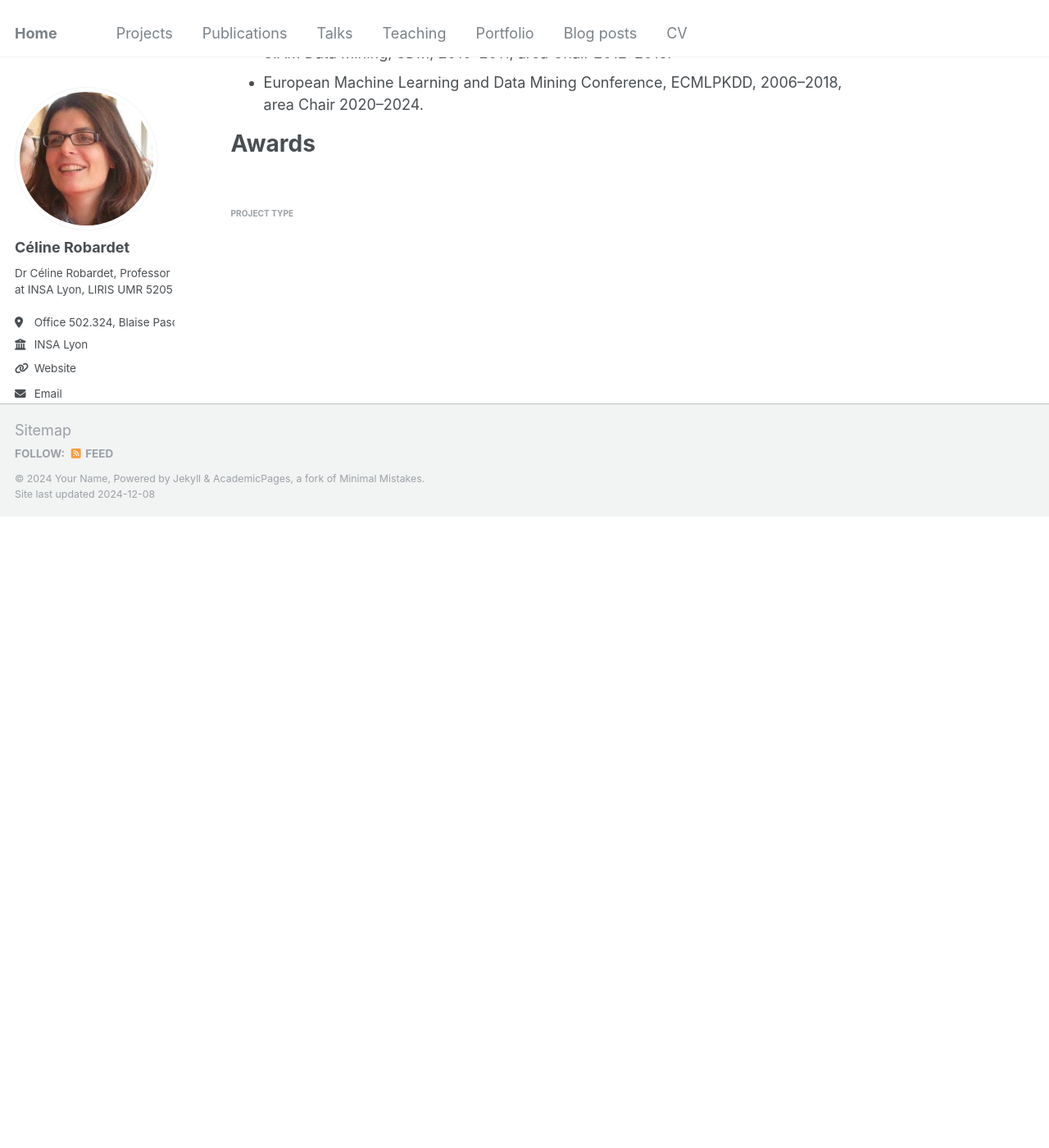
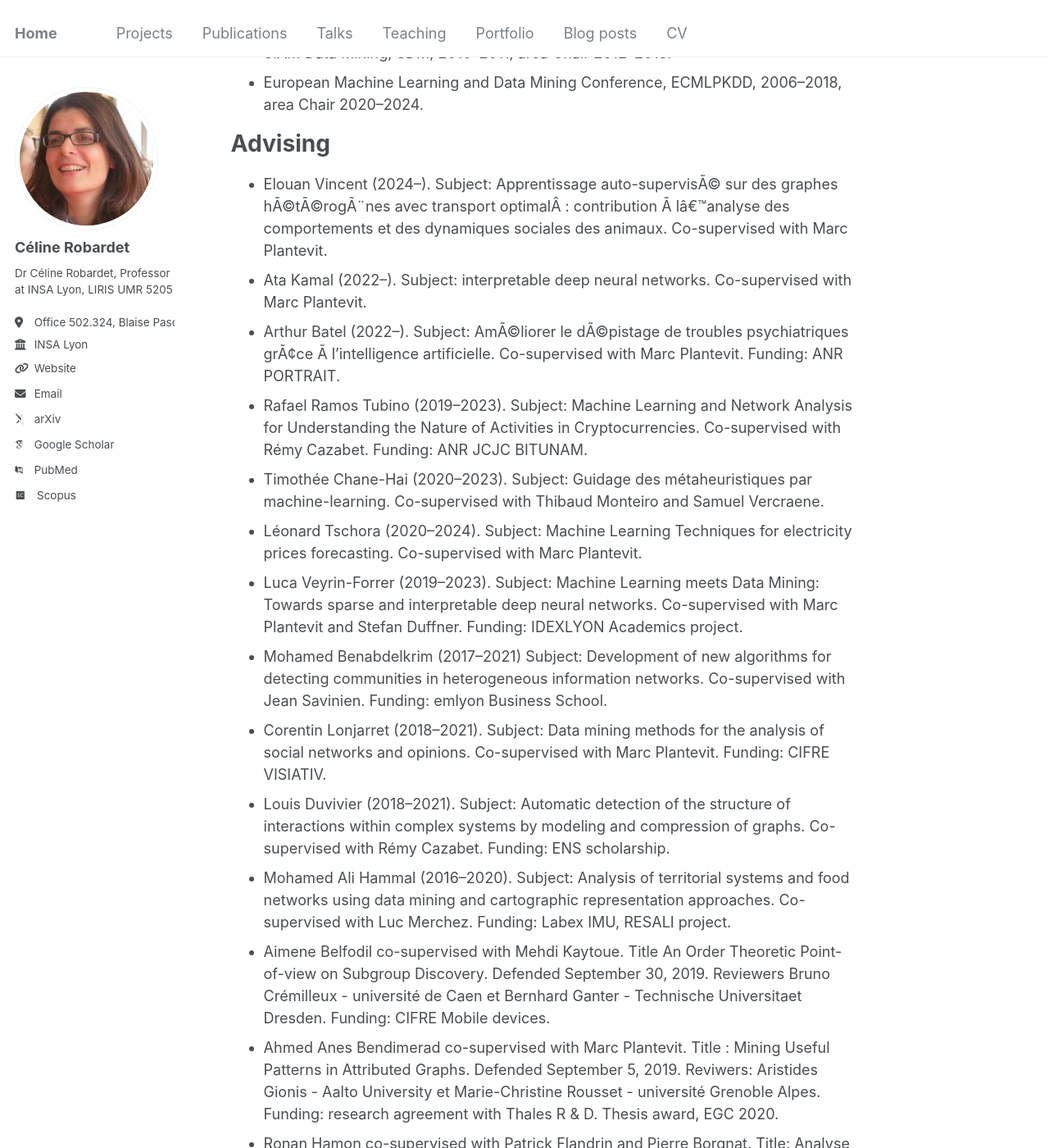
Before and after one commit to crobardet/crobardet.github.io, a Jekyll site: the page built from _pages/about.md, in a window 1280 px wide and 1400 px high, scrolled down 1584 px. Shown: the whole window at 82% size. Built offline with Jekyll 4.4.1, drawn with Linux system fonts in a browser that asks for light colours; some web fonts are replaced; before the commit the page ends 2214 px from its top, so only the background shows below that; some of the changed text lies outside the part shown.

Commit message:
Update about.md

```diff
--- a/_pages/about.md
+++ b/_pages/about.md
@@ -51,6 +51,36 @@ Program Committees
 * SIAM Data Mining, SDM, 2010–2011, area Chair 2012–2018.
 * European Machine Learning and Data Mining Conference, ECMLPKDD, 2006–2018, area Chair 2020–2024.
 
+Advising
+=====
+
+* Elouan Vincent (2024--). Subject: Apprentissage auto-supervisÃ© sur des graphes hÃ©tÃ©rogÃ¨nes avec transport optimalÂ : contribution Ã  lâ€™analyse des comportements et des dynamiques sociales des animaux. Co-supervised with Marc Plantevit.
+* Ata Kamal (2022--). Subject: interpretable deep neural networks. Co-supervised with Marc Plantevit.
+* Arthur Batel (2022--). Subject: AmÃ©liorer le dÃ©pistage de troubles psychiatriques grÃ¢ce Ã  l'intelligence artificielle. Co-supervised with Marc Plantevit. Funding: ANR PORTRAIT.
+* Rafael Ramos Tubino (2019--2023). Subject: Machine Learning and Network Analysis for Understanding the Nature of Activities in Cryptocurrencies. Co-supervised with Rémy Cazabet. Funding: ANR JCJC BITUNAM.
+* Timothée Chane-Hai (2020--2023). Subject: Guidage des métaheuristiques par machine-learning. Co-supervised with Thibaud Monteiro and Samuel Vercraene.
+* Léonard Tschora (2020--2024). Subject: Machine Learning Techniques for electricity prices forecasting. Co-supervised with Marc Plantevit.
+* Luca Veyrin-Forrer (2019--2023). Subject: Machine Learning meets Data Mining: Towards sparse and interpretable deep neural networks. Co-supervised with Marc Plantevit and Stefan Duffner. Funding: IDEXLYON Academics project.
+* Mohamed Benabdelkrim (2017--2021) Subject: Development of new algorithms for detecting communities in heterogeneous information networks. Co-supervised with Jean Savinien. Funding: emlyon Business School.
+* Corentin Lonjarret (2018--2021). Subject: Data mining methods for the analysis of social networks and opinions. Co-supervised with Marc Plantevit. Funding: CIFRE VISIATIV.
+* Louis Duvivier (2018--2021). Subject: Automatic detection of the structure of interactions within complex systems by modeling and compression of graphs. Co-supervised with Rémy Cazabet. Funding: ENS scholarship.
+* Mohamed Ali Hammal (2016--2020). Subject: Analysis of territorial systems and food networks using data mining and cartographic representation approaches. Co-supervised with Luc Merchez. Funding: Labex IMU, RESALI project.
+* Aimene Belfodil co-supervised with Mehdi Kaytoue. Title An Order Theoretic Point-of-view on Subgroup Discovery. Defended September 30, 2019. Reviewers Bruno Crémilleux - université de Caen et Bernhard Ganter - Technische Universitaet Dresden. Funding: CIFRE Mobile devices.
+* Ahmed Anes Bendimerad co-supervised with Marc Plantevit. Title : Mining Useful Patterns in Attributed Graphs. Defended September 5, 2019. Reviwers: Aristides Gionis - Aalto University et Marie-Christine Rousset - université Grenoble Alpes. Funding: research agreement with Thales R & D. Thesis award, EGC 2020.
+* Ronan Hamon co-supervised with Patrick Flandrin and Pierre Borgnat. Title: Analyse de réseaux temporels par des méthodes de traitement du signal : application au systÃ¨me de vélos en libre-service Ã  Lyon. Defended September 30, 2015. Funding: regional scholarship (ARC 5 et ARC 6). Thesis award from Abertis chair 2016.
+* Ruggero Pensa co-supervised with Jean-FranÃ§ois Boulicaut. Title: Co-clustering under constraints. Defended November 21, 2006. Reviewers Céline Rouveirol - université Paris 13 and Bruno Crémilleux - université de Caen. Funding: ministerial scholarship.
+
+
+
+
+
+
+
+
+
+
+
+
 
 Awards
 =====
```
